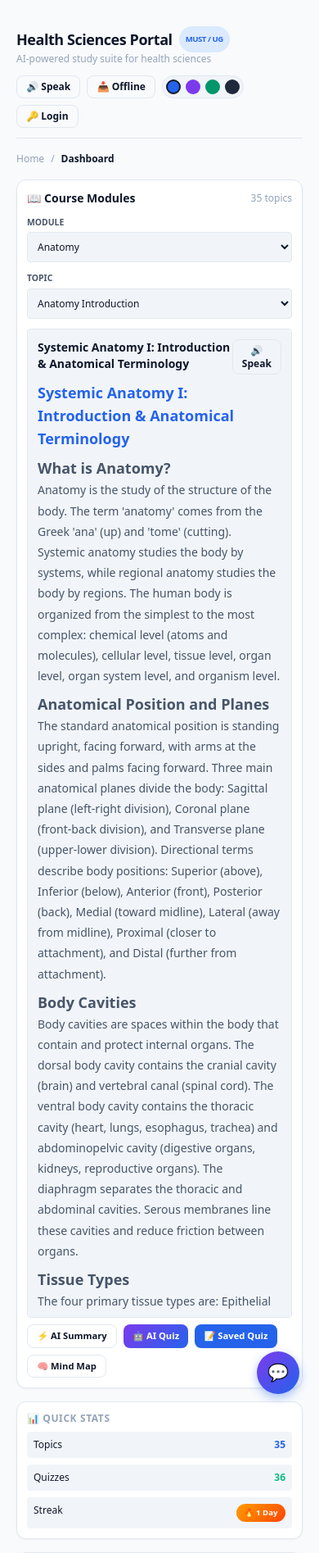
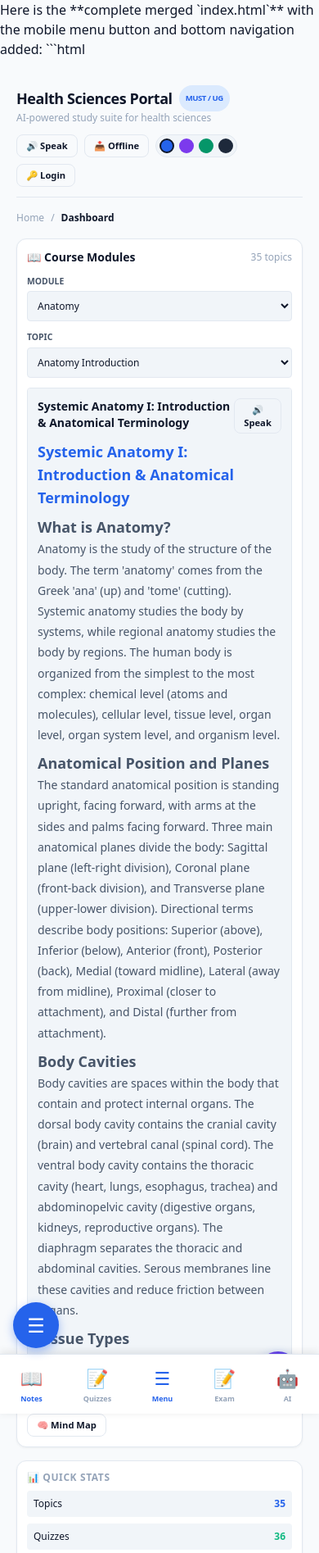
Before and after one commit to kacearchie/health-study-hub, a Flask app: page / in a window 390 px wide. Shown: the top 1895 px of the page at 82% size. Run offline with Flask 3, Linux system fonts and the light colour scheme; some libraries are stand-ins or nearby versions.

Commit message:
Added mobile menu button and bottom navigation

````diff
--- a/templates/index.html
+++ b/templates/index.html
@@ -1,3 +1,6 @@
+Here is the **complete merged `index.html`** with the mobile menu button and bottom navigation added:
+
+```html
 <!DOCTYPE html>
 <html lang="en">
 <head>
@@ -577,9 +580,110 @@
             gap: 0.5rem;
         }
         .offline-banner.show { display: flex; }
+
+        /* ===== FLOATING MOBILE MENU BUTTON ===== */
+        #mobileMenuBtn {
+            position: fixed;
+            bottom: 80px;
+            left: 16px;
+            z-index: 9999;
+            background: #2563eb;
+            color: white;
+            border: none;
+            border-radius: 50%;
+            width: 56px;
+            height: 56px;
+            font-size: 24px;
+            box-shadow: 0 4px 12px rgba(37, 99, 235, 0.4);
+            cursor: pointer;
+            display: none;
+            align-items: center;
+            justify-content: center;
+            transition: transform 0.2s;
+        }
+        #mobileMenuBtn:hover {
+            transform: scale(1.05);
+        }
+        #mobileMenuBtn:active {
+            transform: scale(0.95);
+        }
+
+        /* ===== MOBILE BOTTOM NAV ===== */
+        #mobileBottomNav {
+            position: fixed;
+            bottom: 0;
+            left: 0;
+            right: 0;
+            background: var(--bg-card);
+            border-top: 1px solid var(--border-color);
+            display: none;
+            justify-content: space-around;
+            padding: 8px 0;
+            z-index: 100;
+            box-shadow: 0 -2px 10px rgba(0,0,0,0.1);
+        }
+        #mobileBottomNav button {
+            background: none;
+            border: none;
+            font-size: 20px;
+            cursor: pointer;
+            color: var(--text-muted);
+            padding: 4px 12px;
+            transition: color 0.2s;
+            display: flex;
+            flex-direction: column;
+            align-items: center;
+            font-size: 12px;
+            gap: 2px;
+        }
+        #mobileBottomNav button .icon {
+            font-size: 22px;
+        }
+        #mobileBottomNav button.active {
+            color: var(--accent);
+        }
+        #mobileBottomNav button .label {
+            font-size: 9px;
+            font-weight: 600;
+        }
+
+        @media (max-width: 768px) {
+            #mobileBottomNav { display: flex; }
+            #mobileMenuBtn { display: flex; }
+            body { padding-bottom: 70px; }
+        }
     </style>
 </head>
 <body>
+
+<!-- ===== FLOATING MOBILE MENU BUTTON ===== -->
+<button id="mobileMenuBtn" onclick="toggleSidebar()">
+    ☰
+</button>
+
+<!-- ===== MOBILE BOTTOM NAVIGATION ===== -->
+<div id="mobileBottomNav">
+    <button onclick="switchTab('dashboard')" class="active" data-tab="dashboard">
+        <span class="icon">📖</span>
+        <span class="label">Notes</span>
+    </button>
+    <button onclick="switchTab('quiz-bank')" data-tab="quiz-bank">
+        <span class="icon">📝</span>
+        <span class="label">Quizzes</span>
+    </button>
+    <button onclick="toggleSidebar()" style="color:var(--accent);">
+        <span class="icon">☰</span>
+        <span class="label">Menu</span>
+    </button>
+    <button onclick="switchTab('examination')" data-tab="examination">
+        <span class="icon">📝</span>
+        <span class="label">Exam</span>
+    </button>
+    <button onclick="switchTab('ai-generator')" data-tab="ai-generator">
+        <span class="icon">🤖</span>
+        <span class="label">AI</span>
+    </button>
+</div>
 
 <!-- ===== SIDEBAR OVERLAY ===== -->
 <div class="sidebar-overlay" id="sidebarOverlay" onclick="toggleSidebar()"></div>
@@ -1425,6 +1529,11 @@
         if (target) target.classList.remove('hidden');
         document.querySelectorAll('.sidebar-nav .nav-item').forEach(el => el.classList.toggle('active', el.dataset.tab === tabId));
 
+        // Update bottom nav active state
+        document.querySelectorAll('#mobileBottomNav button').forEach(btn => {
+            btn.classList.toggle('active', btn.dataset.tab === tabId);
+        });
+
         const titles = {
             dashboard: 'Dashboard', 'user-profile': 'Profile', analytics: 'Analytics',
             adaptive: 'Adaptive Learning', 'essay-grader': 'Essay Grader',
@@ -1452,12 +1561,33 @@
     function toggleSidebar() {
         document.getElementById('sidebar').classList.toggle('open');
         document.getElementById('sidebarOverlay').classList.toggle('show');
+        // Close chat if open
+        const chatWindow = document.getElementById('chatWindow');
+        if (chatWindow && chatWindow.classList.contains('open')) {
+            chatWindow.classList.remove('open');
+        }
     }
 
     function closeSidebar() {
         document.getElementById('sidebar').classList.remove('open');
         document.getElementById('sidebarOverlay').classList.remove('show');
     }
+
+    // Close sidebar when clicking outside on mobile
+    document.addEventListener('click', function(e) {
+        const sidebar = document.getElementById('sidebar');
+        const menuBtn = document.getElementById('mobileMenuBtn');
+        if (!sidebar || !menuBtn) return;
+        const isClickInsideSidebar = sidebar.contains(e.target);
+        const isClickOnMenuBtn = menuBtn.contains(e.target);
+        const isClickOnOverlay = e.target.id === 'sidebarOverlay';
+
+        if (!isClickInsideSidebar && !isClickOnMenuBtn && !isClickOnOverlay) {
+            if (sidebar.classList.contains('open')) {
+                closeSidebar();
+            }
+        }
+    });
 
     // ============================================================
     // SECTION 7: AUTH (User accounts)
@@ -3070,3 +3200,4 @@
 
 </body>
 </html>
+```
````
